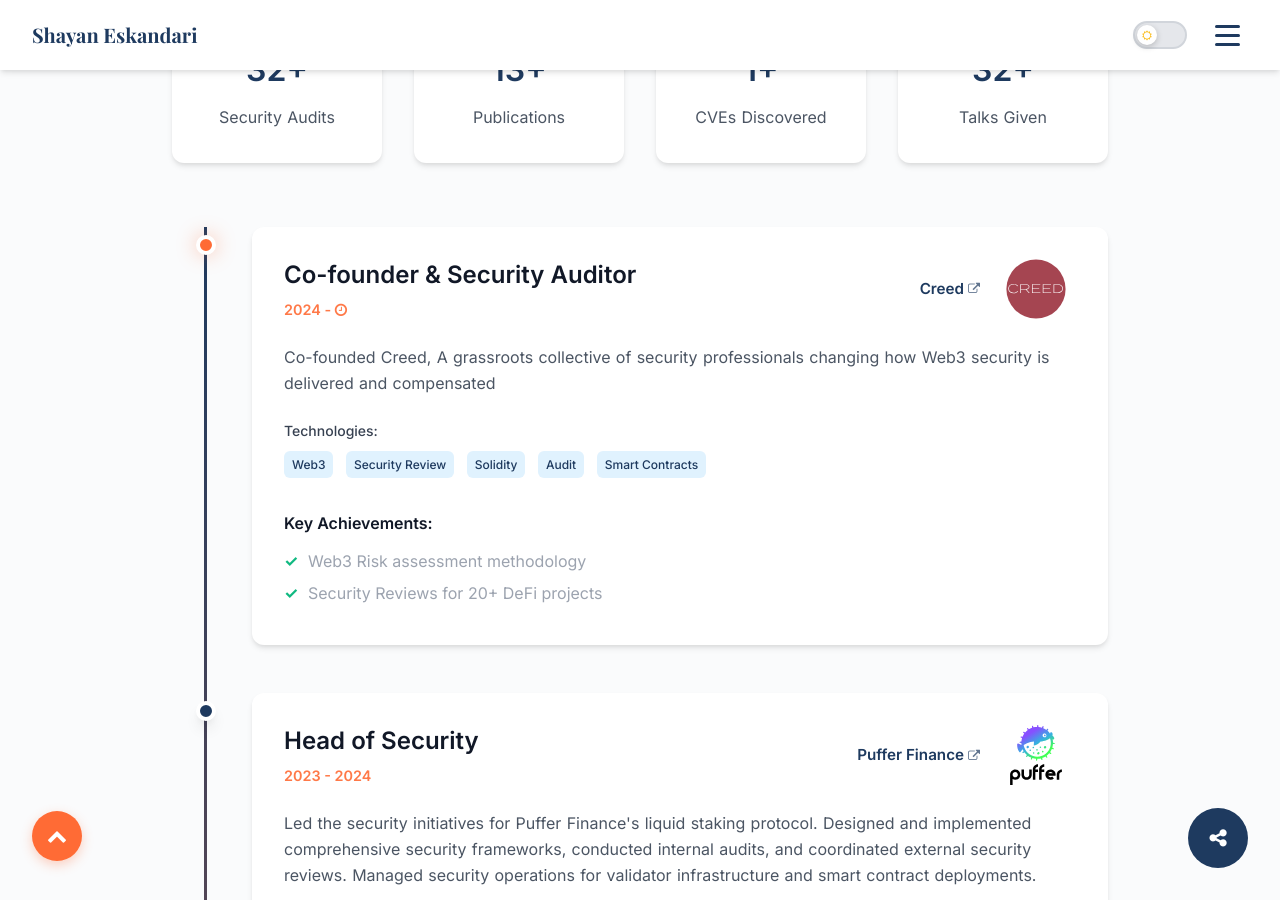
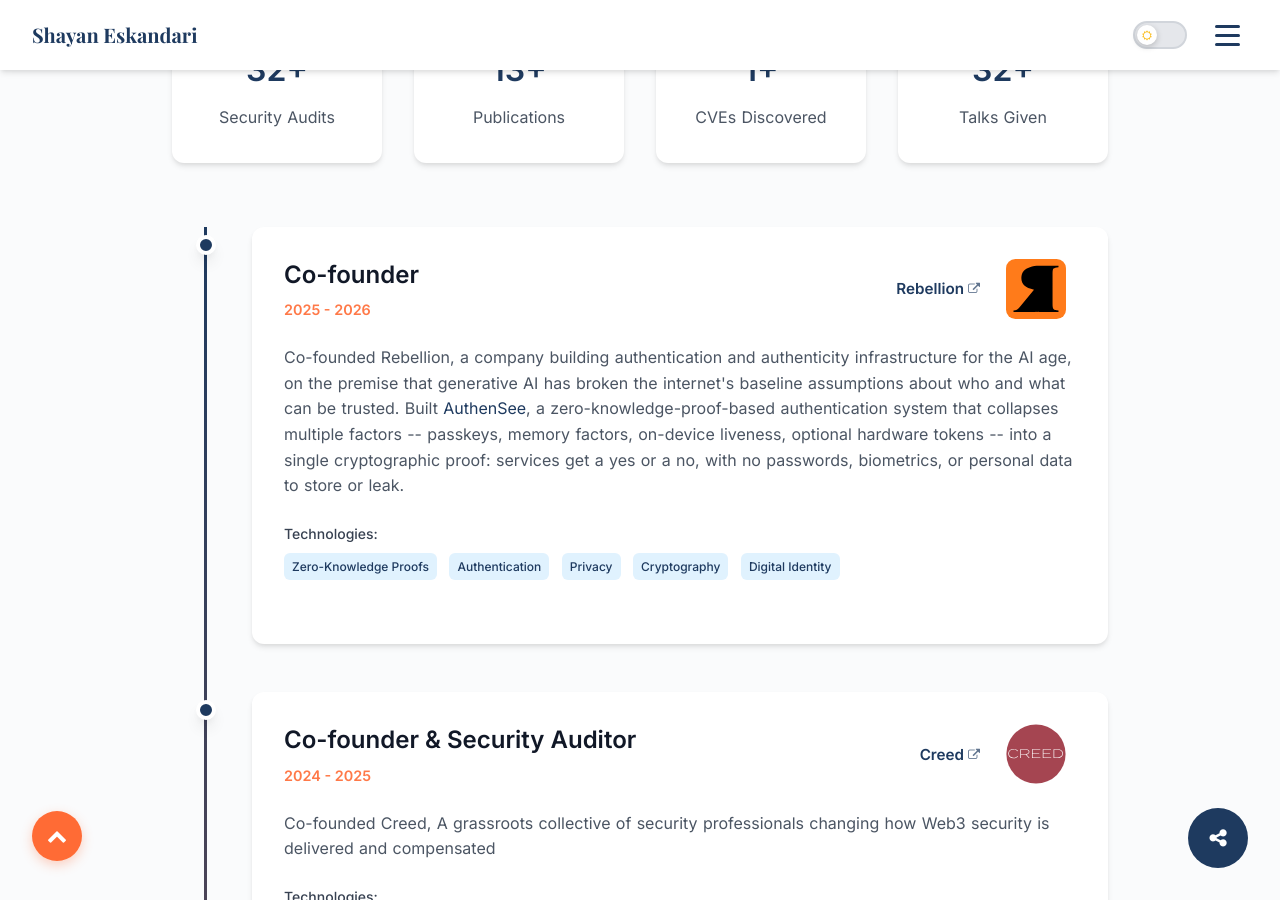
Before and after one commit to shayanb/shayan.es, a Jekyll site: the page built from career.html, in a window 1280 px wide and 900 px high, scrolled down 535 px. Built offline with Jekyll 4.4.1, drawn with Linux system fonts in a browser that asks for light colours.

Commit message:
more updates

```diff
--- a/_config.yml
+++ b/_config.yml
@@ -3,7 +3,7 @@
 title: "Shayan Eskandari"
 tagline: "Senior Security Engineer & Human-Centered Technologist"
 description: "Personal portfolio of Shayan Eskandari - Security Research, Blockchain Innovation, and Human-Centered Technologist"
-keywords: ["security research", "blockchain", "smart contracts", "Human-Centered Technologist", "cybersecurity", "ethical research", "ethereum", "defi", "security audits", "cryptography", "creative technology", "AI tools", "anti censorship", "privacy", "post-doctoral researcher", "NOVA SBE", "open source"]
+keywords: ["security research", "blockchain", "smart contracts", "Human-Centered Technologist", "cybersecurity", "ethical research", "ethereum", "defi", "security audits", "cryptography", "creative technology", "AI tools", "anti censorship", "privacy", "post-doctoral researcher", "NOVA SBE", "open source", "blockchain education", "zero-knowledge proofs", "digital identity"]
 baseurl: ""
 url: "https://shayan.es"
 logo: "/img/logo.png"
--- a/_data/index/careers.yml
+++ b/_data/index/careers.yml
@@ -1,14 +1,21 @@
 # careers section data
 # Enhanced with descriptions and company logos
 
+- name: Rebellion
+  link: https://rebellion.systems/
+  date: 2025 - 2026
+  job: Co-founder
+  logo: "/img/companies/rebellion-logo.svg"
+  description: "Co-founded Rebellion, a company building authentication and authenticity infrastructure for the AI age, on the premise that generative AI has broken the internet's baseline assumptions about who and what can be trusted. Built <a href='https://authensee.com/' target='_blank'>AuthenSee</a>, a zero-knowledge-proof-based authentication system that collapses multiple factors -- passkeys, memory factors, on-device liveness, optional hardware tokens -- into a single cryptographic proof: services get a yes or a no, with no passwords, biometrics, or personal data to store or leak."
+  technologies: ["Zero-Knowledge Proofs", "Authentication", "Privacy", "Cryptography", "Digital Identity"]
+
 - name: Creed
   link: https://thecreed.xyz/
-  date: 2024 - <i class="fa fa-clock-o" aria-hidden="true" title="Until Now"></i>
+  date: 2024 - 2025
   job: Co-founder & Security Auditor
   logo: "/img/companies/creed-logo.svg"
   description: "Co-founded Creed, A grassroots collective of security professionals changing how Web3 security is delivered and compensated"
   technologies: ["Web3", "Security Review", "Solidity", "Audit", "Smart Contracts"]
-  current: true
   achievements: ["Web3 Risk assessment methodology", "Security Reviews for 20+ DeFi projects" ]
 
 
--- a/_includes/head.html
+++ b/_includes/head.html
@@ -32,7 +32,7 @@
   <meta name="robots" content="index, follow, max-image-preview:large, max-snippet:-1, max-video-preview:-1">
 
   <!-- Enhanced for LLM Crawlers -->
-  <meta name="expertise" content="blockchain security, smart contract auditing, cybersecurity research, anti censorship, privacy tools, AI-driven development, human-centered technology">
+  <meta name="expertise" content="blockchain security, smart contract auditing, cybersecurity research, anti censorship, privacy tools, AI-driven development, human-centered technology, blockchain education, zero-knowledge proofs, digital identity">
   <meta name="content-type" content="professional portfolio">
   <meta name="subject" content="{{ site.owner.job }}">
 
@@ -133,7 +128,10 @@
       "Privacy Tools",
       "AI-Driven Development",
       "DeFi Security",
-      "Responsible Technology"
+      "Responsible Technology",
+      "Blockchain Education",
+      "Zero-Knowledge Proofs",
+      "Digital Identity"
     ]
   }
   </script>
--- a/llms.txt
+++ b/llms.txt
@@ -4,7 +4,7 @@
 
 ## About
 
-Shayan Eskandari is a senior security engineer, blockchain researcher, and post-doctoral fellow at NOVA SBE (Portugal). He holds a PhD from Concordia University on "Uncovering Blockchain Challenges: Technical Nuances and Their Unforeseen Consequences." His work spans smart contract auditing, censorship circumvention tools, AI-driven development, and the responsible application of decentralized technology. He is co-founder of Creed, a Web3 security firm, and Rebellion Systems, A ZK company.
+Shayan Eskandari is a senior security engineer, blockchain researcher, post-doctoral fellow and instructor at NOVA SBE (Portugal), where he teaches blockchain fundamentals and leads modules of the Blockchain Academy (part of the BLOCKCHAIN.PT initiative to democratize blockchain literacy). He holds a PhD from Concordia University on "Uncovering Blockchain Challenges: Technical Nuances and Their Unforeseen Consequences." His work spans smart contract auditing, censorship circumvention tools, AI-driven development, and the responsible application of decentralized technology. He co-founded Creed, a Web3 security collective (2024-2025), and Rebellion Systems (2025-2026), an authentication and digital-identity company building zero-knowledge-proof infrastructure (AuthenSee).
 
 ## Philosophy
 
@@ -16,6 +16,7 @@
 - [Career](https://shayan.es/career/): Full professional experience and work history
 - [Security Audits](https://shayan.es/audits/): Portfolio of 50+ smart contract and DeFi security audits
 - [Research & Publications](https://shayan.es/scholar/): Academic papers on blockchain security, oracle manipulation, front-running, and cryptojacking
+- [Teaching](https://shayan.es/teaching/): University courses and academies — Blockchain Fundamentals at Nova SBE, Blockchain Academy (Nova SBE & Universidade da Beira Interior), CoinIran Academy smart contract courses (in Farsi), and Concordia University teaching assistantships
 - [Projects](https://shayan.es/projects/): Open-source tools including MoaV (censorship circumvention), retroMaid (ROM metadata scraper), Legions (Web3 Node security toolkit) and more
 - [Apps](https://shayan.es/apps/): Software applications including Nedagram (text-over-sound), PadSnap, and other tools
 - [Talks & Media](https://shayan.es/talks/): Conference presentations, podcasts, workshops, and panels
@@ -27,9 +28,10 @@
 - Smart contract security auditing and risk assessment
 - Blockchain technology (Ethereum, Bitcoin, staking, DeFi)
 - Censorship circumvention and privacy tools
+- Zero-knowledge proofs, authentication, and digital identity
 - AI-driven full-stack development
 - Academic research in decentralized systems
-- Education, mentorship, and public speaking
+- Blockchain education: university courses, open academies, mentorship, and public speaking
 
 ## Links
 
--- a/robots.txt
+++ b/robots.txt
@@ -5,6 +5,7 @@
 Allow: /about/
 Allow: /career/
 Allow: /scholar/
+Allow: /teaching/
 Allow: /audits/
 Allow: /apps/
 Allow: /projects/
--- a/teaching.html
+++ b/teaching.html
@@ -2,6 +2,8 @@
 layout: page
 title: Teaching
 permalink: /teaching/
+description: "University courses, blockchain academies, and teaching engagements by Shayan Eskandari — Blockchain Fundamentals at Nova SBE, the Blockchain Academy (BLOCKCHAIN.PT, Nova SBE & UBI), CoinIran Academy smart contract courses in Farsi, and Concordia University teaching assistantships."
+keywords: ["blockchain education", "blockchain course", "smart contract course", "Nova SBE", "Blockchain Academy", "BLOCKCHAIN.PT", "CoinIran Academy", "Solidity", "teaching", "Concordia University"]
 ---
 
 <div class="teaching-page">
```
Also changed, not shown: other parts of _includes/head.html (+0 -5 lines), img/companies/rebellion-logo.svg (added).
